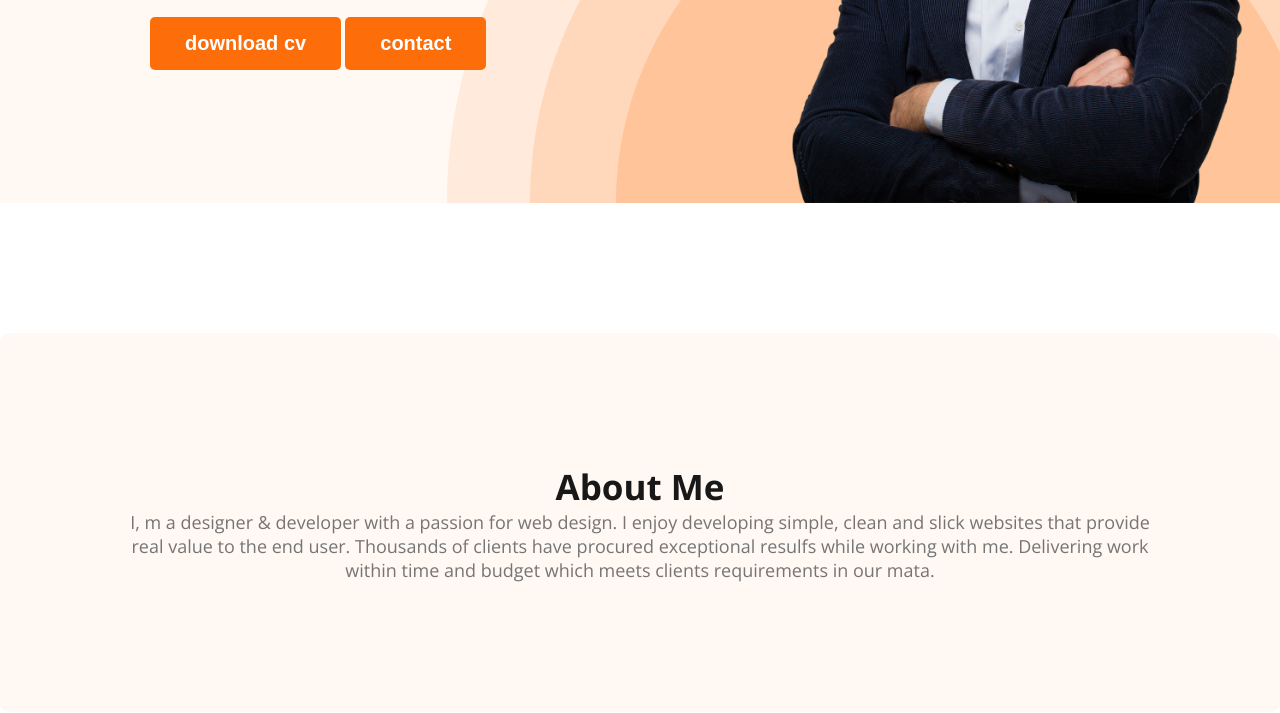
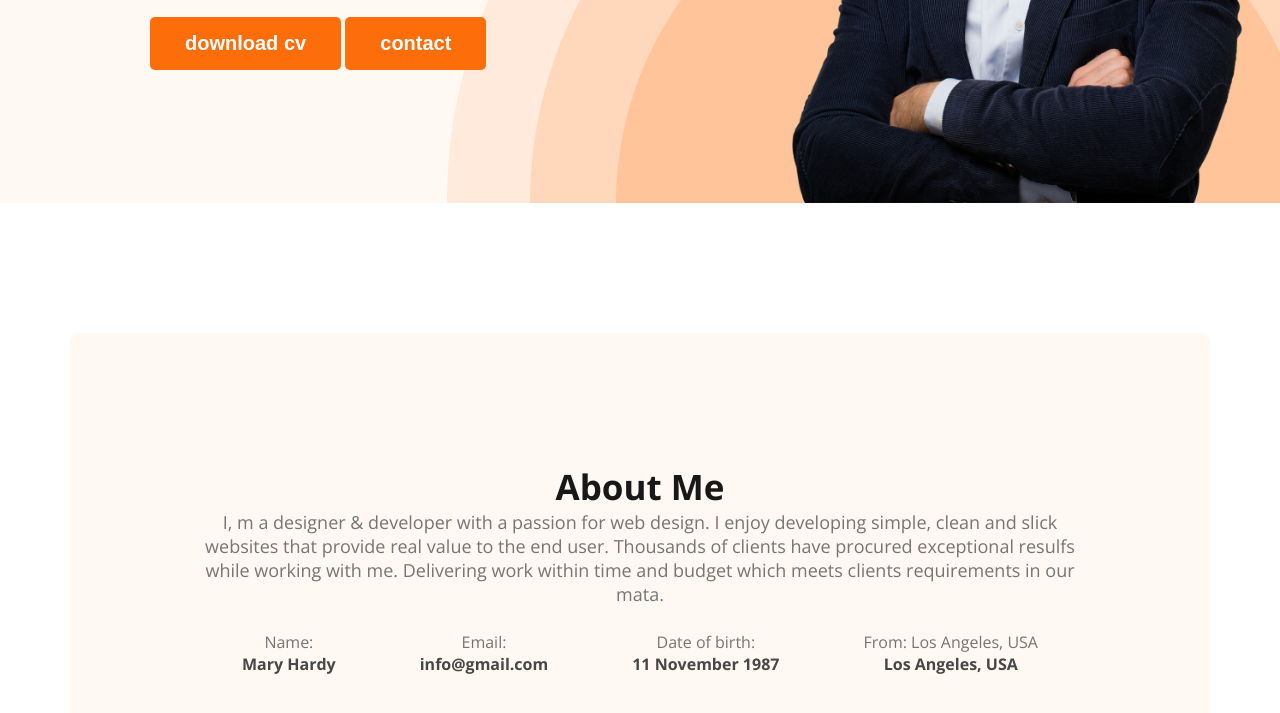
Before and after one commit to esratjahanasha/portfolio_first, a plain HTML site: page index.html in a window 1280 px wide. Shown: the part 467-1180 px from the top of the page. Drawn offline with nearby package versions, Linux system fonts and the light colour scheme; a web font is replaced by a local one.

Commit message:
about information added

```diff
--- a/index.html
+++ b/index.html
@@ -4,7 +4,7 @@
     <meta charset="UTF-8" />
     <meta name="viewport" content="width=device-width, initial-scale=1.0" />
     <!-- custom css link -->
-     <link rel="stylesheet" href="style/portfolio.css">
+    <link rel="stylesheet" href="style/portfolio.css" />
     <title>Document</title>
   </head>
   <body>
@@ -19,20 +19,47 @@
       </nav>
       <div class="banner">
         <div class="banner-content">
-          <h3 class="banner-greeding">Hi, I  am</h3>
+          <h3 class="banner-greeding">Hi, I am</h3>
           <h1 class="banner-title">Mary Hardy</h1>
-          <p class="banner-description">Shot what able cold new see hold.Friendly as an betrayed formerly he. Morning because as to society behaved moments.</p>
+          <p class="banner-description">
+            Shot what able cold new see hold.Friendly as an betrayed formerly
+            he. Morning because as to society behaved moments.
+          </p>
           <button class="btn-primary">download cv</button>
           <button class="btn-primary">contact</button>
         </div>
-        <img class="profile-pic" src="images/hardy.png">
+        <img class="profile-pic" src="images/hardy.png" />
       </div>
     </header>
     <!-- main starts -->
     <main>
       <section class="about">
         <h3 class="section-title">About Me</h3>
-      <p class="section-description">I, m a designer & developer with a passion for web design. I enjoy developing simple, clean and slick websites that provide real value to the end user. Thousands of clients have procured exceptional resulfs while working with me. Delivering work within time and budget which meets clients requirements in our mata.</p>
+        <p class="section-description">
+          I, m a designer & developer with a passion for web design. I enjoy
+          developing simple, clean and slick websites that provide real value to
+          the end user. Thousands of clients have procured exceptional resulfs
+          while working with me. Delivering work within time and budget which
+          meets clients requirements in our mata.
+        </p>
+        <div class="about-info-container">
+          <div class="about-info">
+            <h4 class="info-title">Name:</h4>
+            <p class="info-description">Mary Hardy</p>
+          </div>
+          <div class="about-info">
+            <h4 class="info-title">Email:</h4>
+            <p class="info-description">info@gmail.com</p>
+          </div>
+          <div class="about-info">
+            <h4 class="info-title">Date of birth:</h4>
+            <p class="info-description">11 November 1987</p>
+          </div>
+          <div class="about-info">
+            <h4 class="info-title">From: Los Angeles, USA</h4>
+            <p class="info-description">Los Angeles, USA</p>
+          </div>
+        </div>
       </section>
     </main>
     <footer></footer>
--- a/style/portfolio.css
+++ b/style/portfolio.css
@@ -93,9 +93,29 @@ justify-content: space-between;
     color: #757575;
 }
 /* main starts */
+main{
+    max-width:1140px;
+    margin:0 auto;
+}
 .about{
     padding:130px;
     border-radius: 10px;
   background-color: #FFF8F3;
   margin:130px 0;
 }
+.about-info-container{
+    display: flex;
+    justify-content: space-around;
+}
+.about-info{
+    margin-top: 25px;
+    text-align: center;
+}
+.info-title{
+    font-weight: 400;
+    color:#757575;
+}
+.info-description{
+    font-weight: bold;
+    color:#474747;
+}
```
